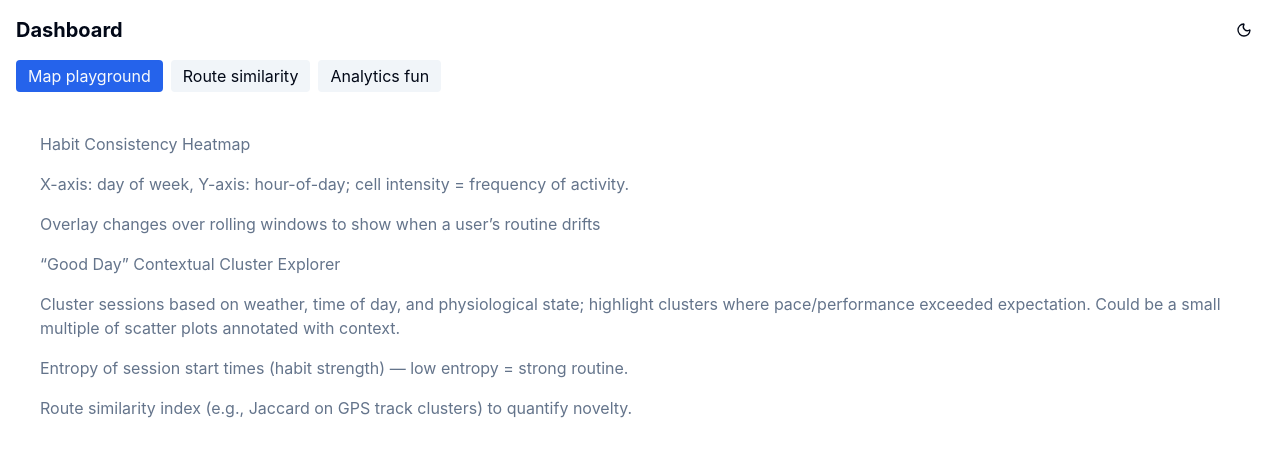
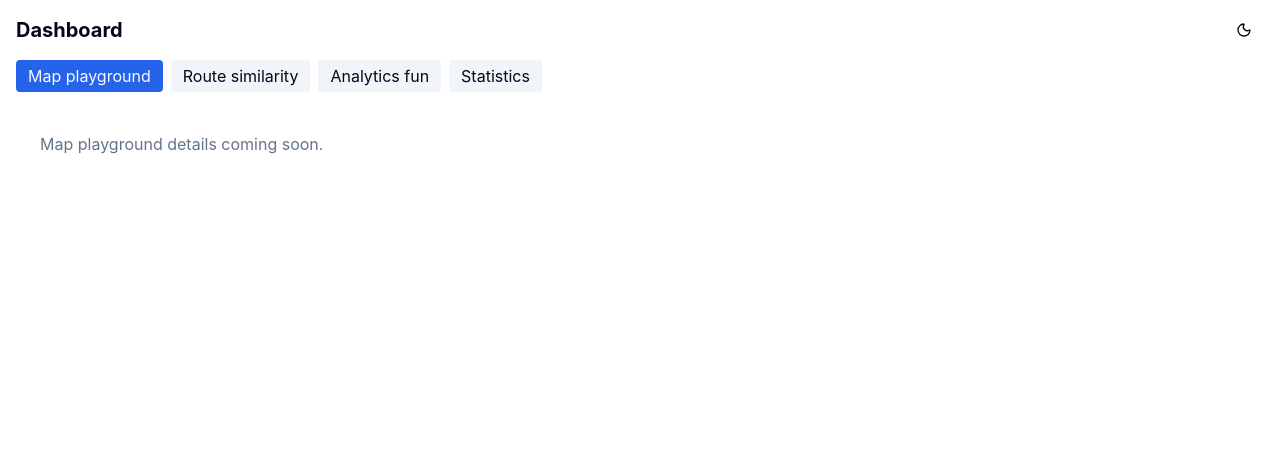
Before and after one commit to osmond/improved-system, a React (Vite) app: page / in a window 1280 px wide. Shown: the top 456 px of the page. Built offline with nearby package versions, Linux system fonts and the light colour scheme.

Commit message:
Add statistics tab and simplify map content

```diff
--- a/src/pages/Dashboard.tsx
+++ b/src/pages/Dashboard.tsx
@@ -3,6 +3,7 @@ import { Skeleton } from "@/components/ui/skeleton";
 import { useGarminData } from "@/hooks/useGarminData";
 import { minutesSince } from "@/lib/utils";
 import Examples from "@/pages/Examples";
+import Statistics from "@/pages/Statistics";
 import RouteSimilarity from "@/components/dashboard/RouteSimilarity";
 
 import { Tabs, TabsList, TabsTrigger, TabsContent } from "@/components/ui/tabs";
@@ -29,36 +30,11 @@ export default function Dashboard() {
         <TabsTrigger value="map">Map playground</TabsTrigger>
         <TabsTrigger value="route">Route similarity</TabsTrigger>
         <TabsTrigger value="examples">Analytics fun</TabsTrigger>
+        <TabsTrigger value="statistics">Statistics</TabsTrigger>
       </TabsList>
       <TabsContent value="map">
-        <div className="p-6 text-muted-foreground space-y-4">
-          <p>Habit Consistency Heatmap</p>
-          <p>
-            X-axis: day of week, Y-axis: hour-of-day; cell intensity = frequency
-            of activity.
-          </p>
-          <p>
-            Overlay changes over rolling windows to show when a user’s routine
-            drifts
-          </p>
-
-          <p>“Good Day” Contextual Cluster Explorer</p>
-          <p>
-            Cluster sessions based on weather, time of day, and physiological
-            state; highlight clusters where pace/performance exceeded
-            expectation. Could be a small multiple of scatter plots annotated
-            with context.
-          </p>
-
-          <p>
-            Entropy of session start times (habit strength) — low entropy =
-            strong routine.
-          </p>
-
-          <p>
-            Route similarity index (e.g., Jaccard on GPS track clusters) to
-            quantify novelty.
-          </p>
+        <div className="p-6 text-muted-foreground">
+          Map playground details coming soon.
         </div>
       </TabsContent>
       <TabsContent value="route">
@@ -67,6 +43,9 @@ export default function Dashboard() {
       <TabsContent value="examples">
         <Examples />
       </TabsContent>
+      <TabsContent value="statistics">
+        <Statistics />
+      </TabsContent>
     </Tabs>
   );
 }
```
